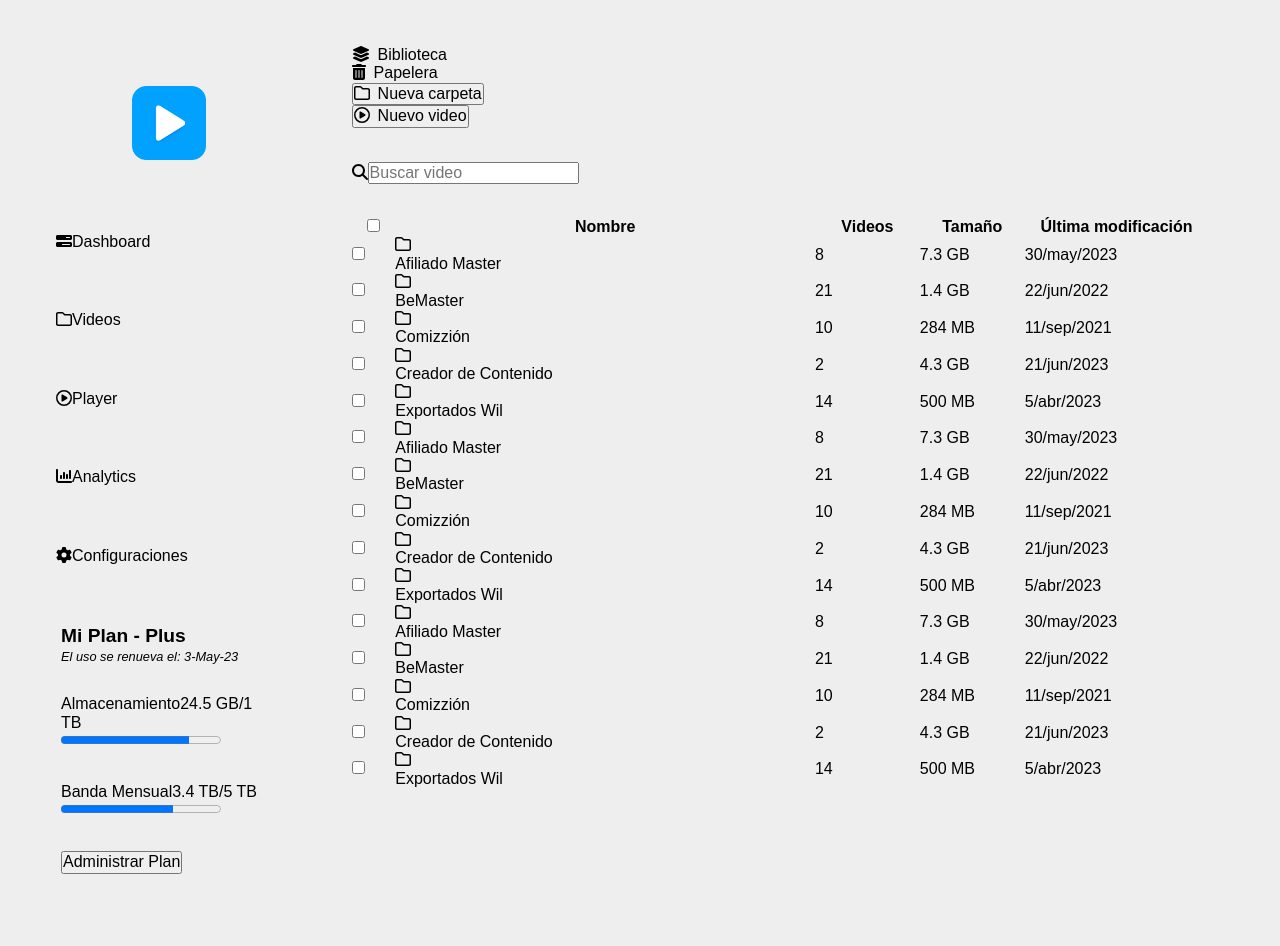
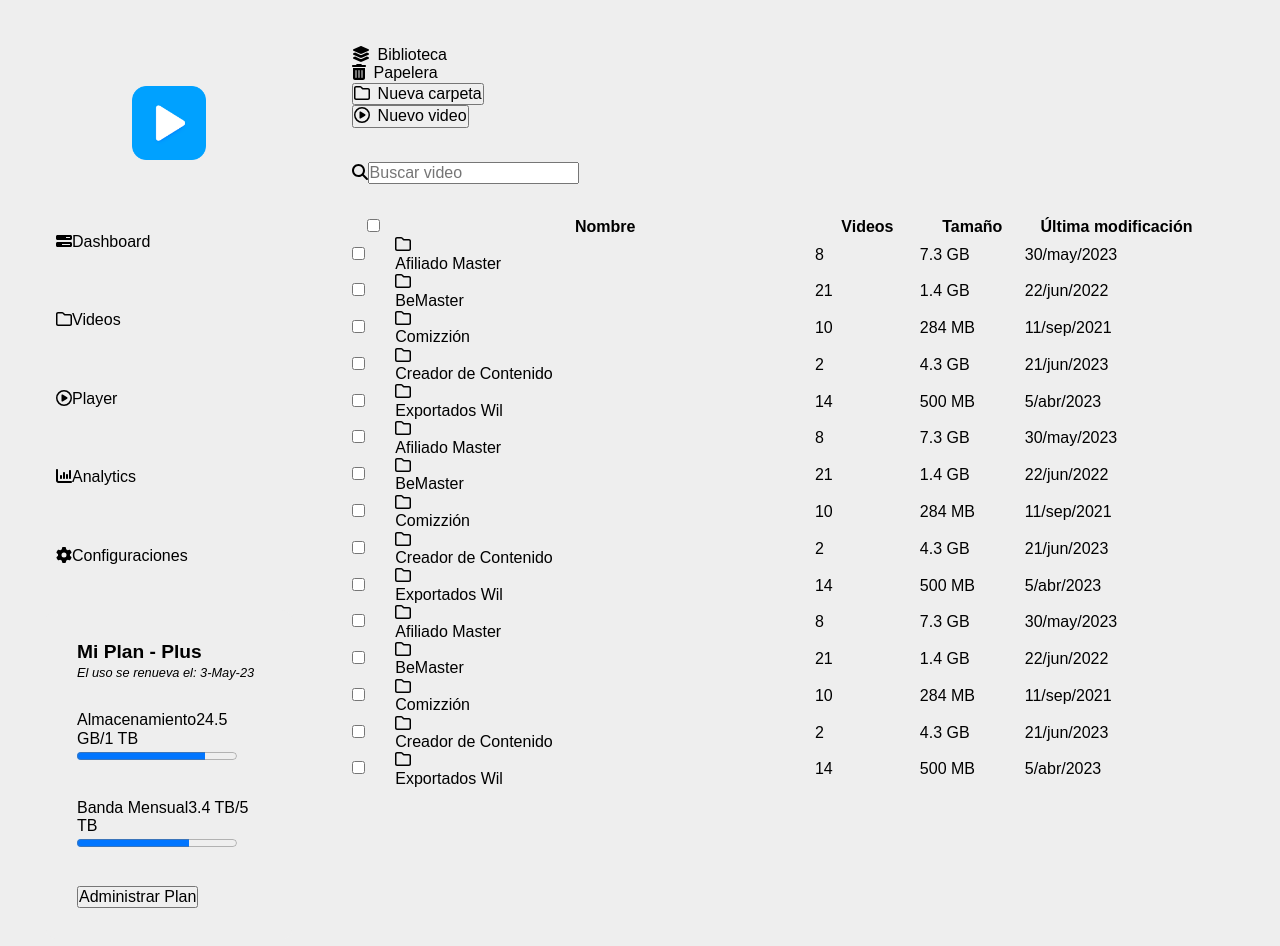
Before and after one commit to virtualitems/frontent-3, a React (Vite) app: page / in a window 1280 px wide. Shown: the top 946 px of the page. Built offline with nearby package versions, Linux system fonts and the light colour scheme; a web font is replaced by a local one.

Commit message:
change plan card padding

```diff
--- a/src/videos/components/PlanCard.module.css
+++ b/src/videos/components/PlanCard.module.css
@@ -2,6 +2,7 @@
   user-select: none;
   display: block;
   background-color: var(--color-background);
+  padding: 1rem;
 }
 
 .title {
--- a/src/videos/components/SideMenu.module.css
+++ b/src/videos/components/SideMenu.module.css
@@ -43,5 +43,5 @@
 
 .plan-card-container {
   margin-top: 3rem;
-  padding: 10px;
+  padding: 15px;
 }
```
